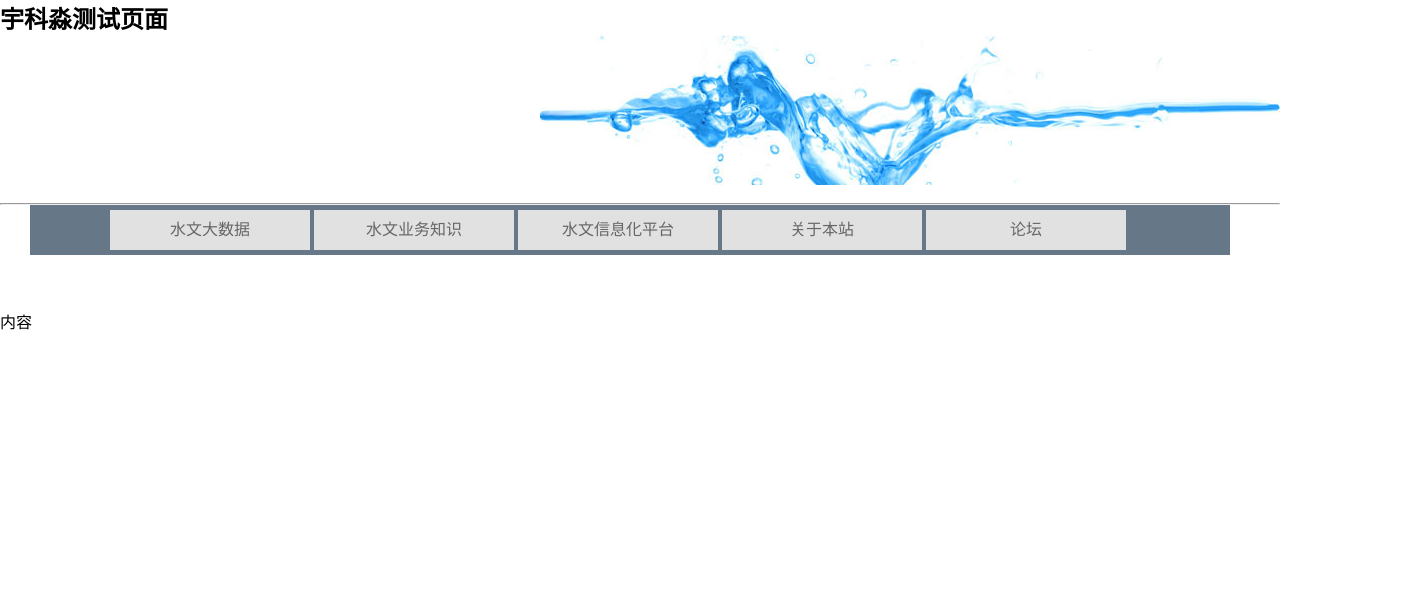
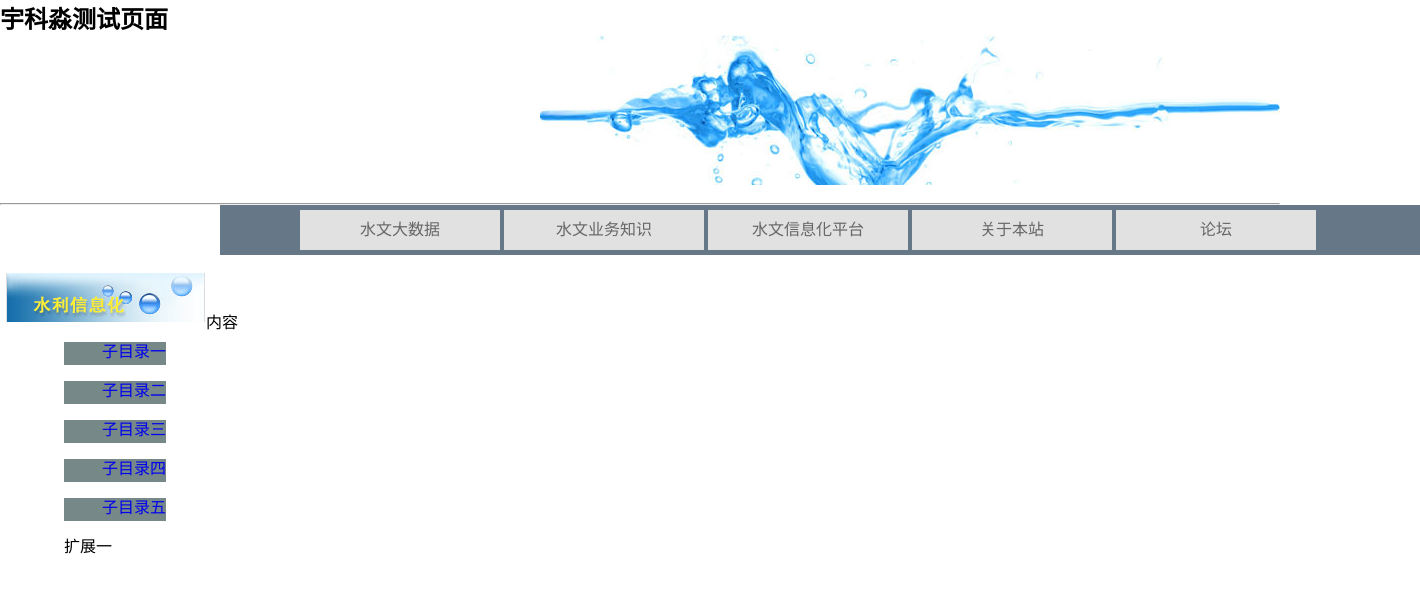
Before and after one commit to hypermoon/zero, a plain HTML site: page index.html in a window 1280 px wide. Shown: the whole page, 1420 px wide, since content can reach past the window. Drawn offline with Linux system fonts and the light colour scheme.

Commit message:
Dec-14:add 'sec-navigator' at left side.

```diff
--- a/index.html
+++ b/index.html
@@ -25,7 +25,35 @@
   *{margin:0;padding:0}
   ul li{list-style:none}
   a{text-decoration:none}
-  div#firstnav{height:50px;width:1200px;margin:0 0 0 30px;padding:0;border:1;background:#678; }
+  div#firstnav{height:50px;width:1200px;margin:0 0 0 220px;padding:0;border:1;background:#678; }
+  div#secnav{width:200px; margin:0 0 0 6px; float:left; padding:0;border:0;
+              background:transparent;
+             }
+  div#secnav{background:transparent url(images/water/waterinfo2.png) 0 0 no-repeat;}
+  div#secnav ul {
+        width:200px;
+	display:block;
+	padding:55px 0 5px 23px;
+	font-size:16px;
+	border-bottom:0px solid #ddd;
+	text-decoration:none;
+	}
+  div#secnav li{padding:10px 0 5px 35px; border-bottom:0px;}
+   div#secnav  a{
+
+	padding:1px 0 5px 38px;
+	font-size:16px;
+	border-bottom:0px solid #ddd;
+	text-decoration:none;
+	background:#788;
+
+  }
+  div#secnav a:hover{
+        border-bottom:1px solid #0479A7;
+	color:#047987;
+	background-color:transparent;
+	}
+
   .menu  ul{padding:5 2 4 80; }
   .menu  ul li{float:left}
   .menu  ul li a {width:200px;  height:40px; text-align:center; line-height:40px; display:block; border-right:4px solid #ccc;border-right-color:#678; background:#e1e1e1; color:#666}
@@ -73,6 +101,18 @@
      </ul>
   </div>
   <br/>
+  <div id="secnav">
+      <div id="info">
+      <ul>
+          <li> <a href="subfolder/1.html">子目录一</a></li>
+          <li> <a href="subfolder/2.html">子目录二</a></li>
+          <li> <a href="subfolder/3.html">子目录三</a></li>
+          <li> <a href="subfolder/4.html">子目录四</a></li>
+          <li> <a href="subfolder/5.html">子目录五</a></li>
+          <li> 扩展一</li>
+      </ul>
+      </div>
+  </div>
   <br/>
   <br/>
 
```
Also changed, not shown: images/water/waterinfo.png (added), images/water/waterinfo2.png (added).
